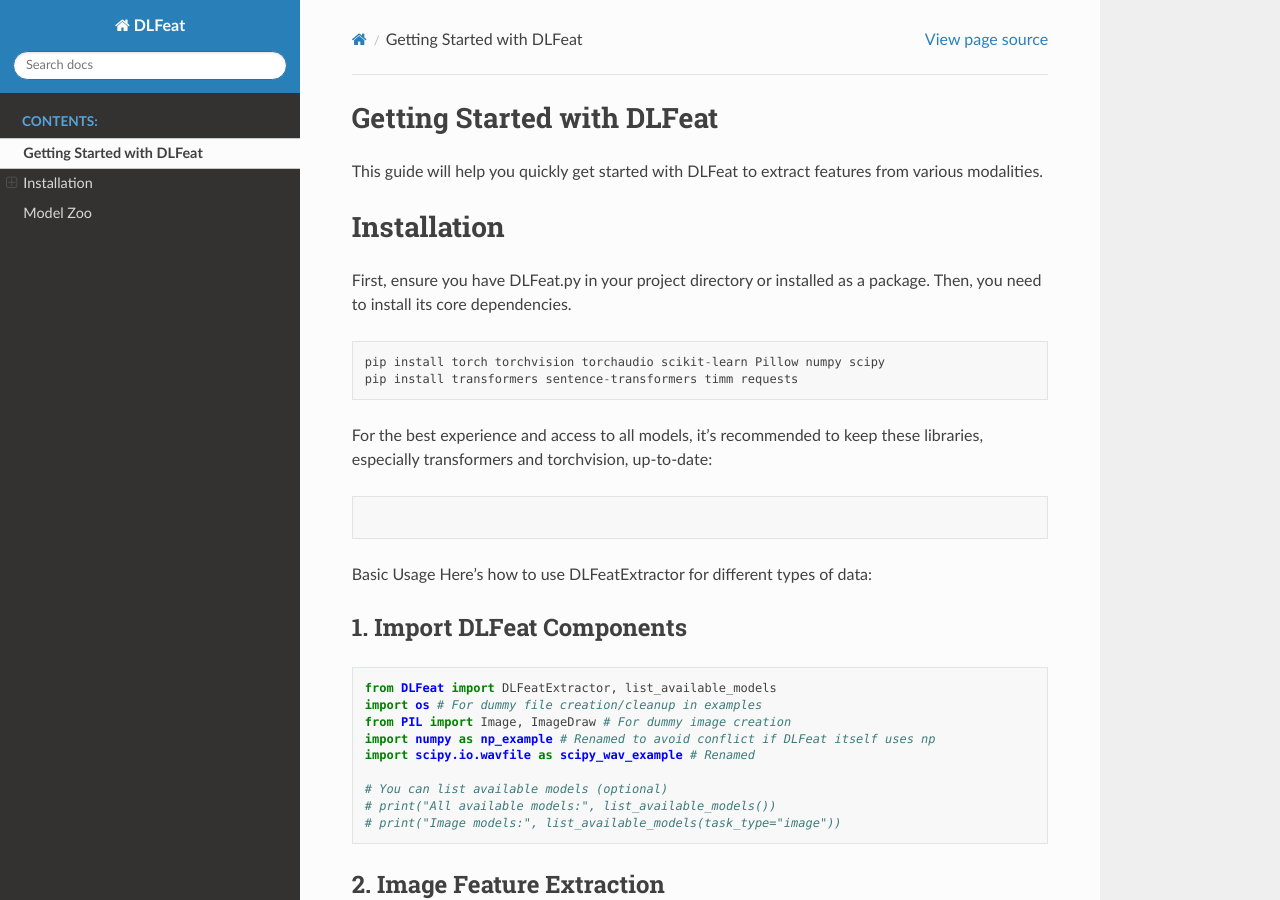
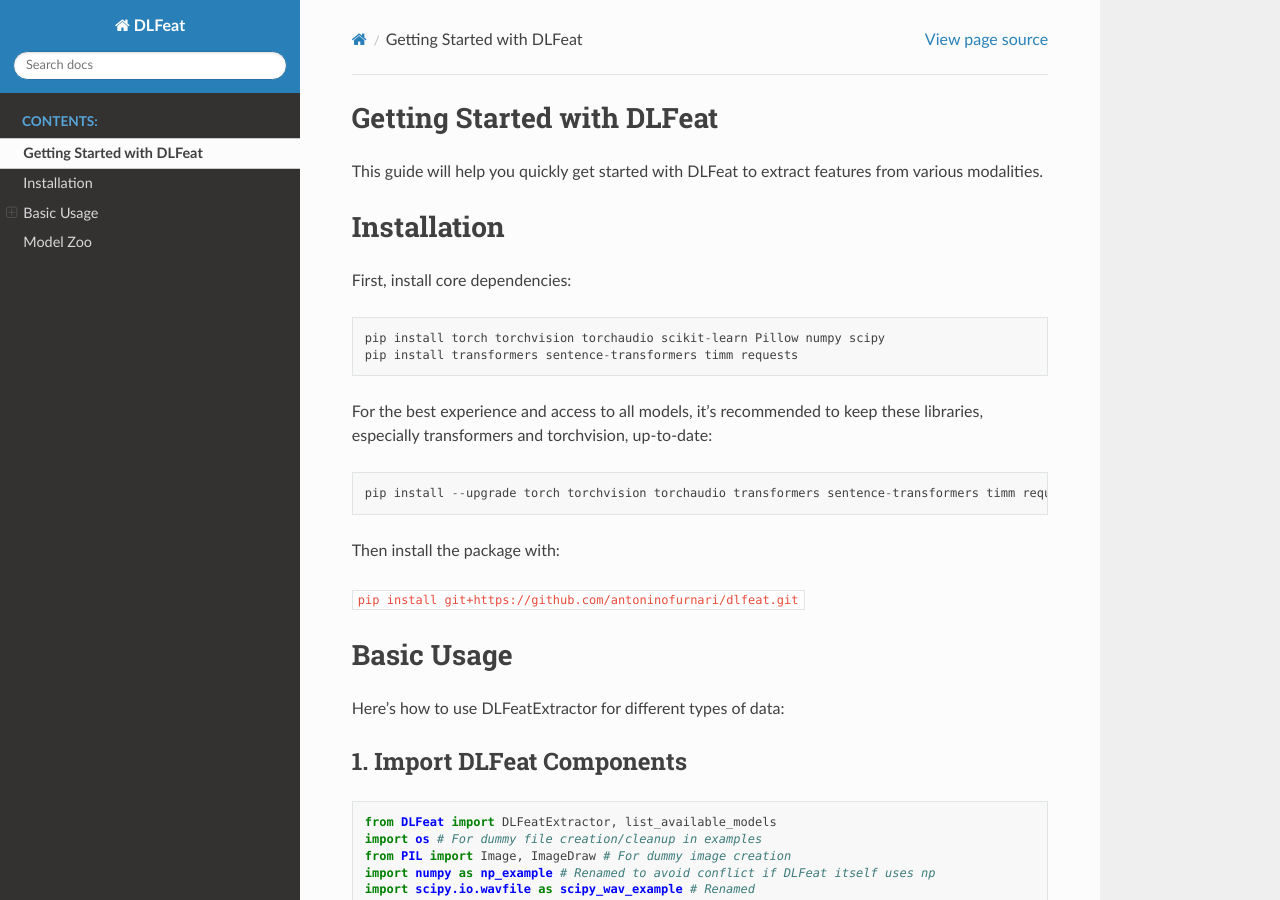
Before and after one commit to antoninofurnari/DLFeat, a Sphinx documentation site: the page built from docs/source/getting_started.md, in a window 1280 px wide and 900 px high. Built offline with Sphinx 7.4.7 and the Read the Docs theme 3.1.0, drawn with Linux system fonts in a browser that asks for light colours; pages that are not in the unit, such as notebooks, are missing from menus.

Commit message:
update docstring and library

````diff
--- a/docs/source/getting_started.md
+++ b/docs/source/getting_started.md
@@ -2,7 +2,7 @@
 This guide will help you quickly get started with DLFeat to extract features from various modalities.
 
 # Installation
-First, ensure you have DLFeat.py in your project directory or installed as a package. Then, you need to install its core dependencies.
+First, install core dependencies:
 
 ```
 pip install torch torchvision torchaudio scikit-learn Pillow numpy scipy
@@ -11,10 +11,15 @@
 
 For the best experience and access to all models, it's recommended to keep these libraries, especially transformers and torchvision, up-to-date:
 
-```pip install --upgrade torch torchvision torchaudio transformers sentence-transformers timm requests
+```
+pip install --upgrade torch torchvision torchaudio transformers sentence-transformers timm requests
 ```
 
-Basic Usage
+Then install the package with:
+
+`pip install git+https://github.com/antoninofurnari/dlfeat.git`
+
+# Basic Usage
 Here's how to use DLFeatExtractor for different types of data:
 
 ## 1. Import DLFeat Components
````
Also changed, not shown: DLFeat.py (+4 -18 lines).
